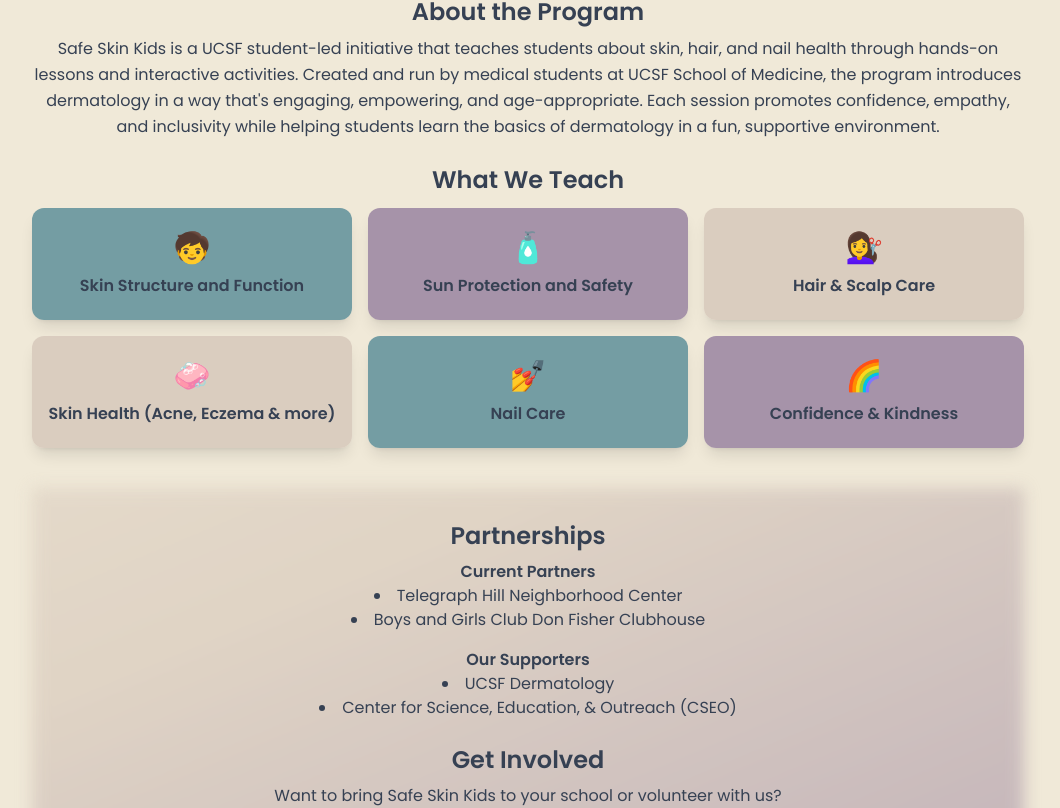
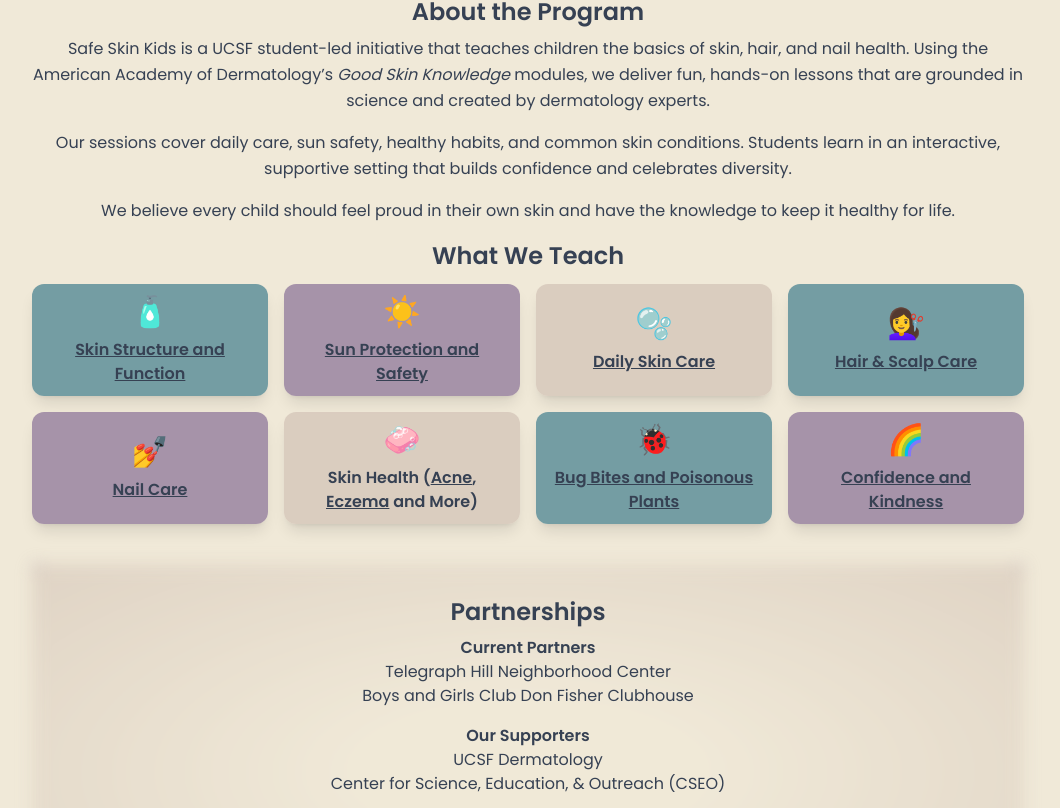
Before and after one commit to VermillionXela/SafeSkinKids, a React (Vite) app: page / in a window 1280 px wide. Shown: the part 732-1540 px from the top of the page, without its empty margins (112-1172 px from the left). Built offline with nearby package versions, Linux system fonts and the light colour scheme.

Commit message:
Changes to Home and Info Parents pictures and text. Added clickable lessons to Home.

```diff
--- a/src/views/HomeView.jsx
+++ b/src/views/HomeView.jsx
@@ -1,29 +1,55 @@
 import { useState } from "react"
-import SSKHome from "../assets/SSK-home.jpg"
+import SSKHospital from "../assets/SSK-hospital.jpg"
 import { Link } from 'react-router-dom'
 
 export const HomeView = () => {
 
     const [isImageLoaded, setIsImageLoaded] = useState(false)
+    const TeachCard = ({ icon, color, title, titleUrl, titleNode, delay = 0 }) => (
+        <div
+            className={`${color} rounded-xl shadow-lg p-4 flex flex-col items-center justify-center text-center gap-2 h-28 transition-transform duration-300 hover:scale-105`}
+            data-aos="fade-up"
+            data-aos-delay={delay}
+        >
+            <div className="text-3xl">{icon}</div>
+
+            {titleNode ? (
+                <div className="font-semibold text-base sm:text-base">
+                    {titleNode}
+                </div>
+            ) : titleUrl ? (
+                <a
+                    href={titleUrl}
+                    target="_blank"
+                    rel="noopener noreferrer"
+                    className="font-semibold text-base sm:text-base underline"
+                >
+                    {title}
+                </a>
+            ) : (
+                <div className="font-semibold text-base sm:text-base">{title}</div>
+            )}
+        </div>
+    )
 
     return (
-        <div className="flex flex-col items-center bg-[#F0E9D8]">
+        <div className="flex flex-col items-center">
             <div className="relative w-full -mt-4">
                 <div
                     className={`absolute inset-0 w-full h-full bg-[#F0E9D8] transition-opacity duration-700
                         ${isImageLoaded ? "opacity-0" : "opacity-100"}`}
                 />
                 <img
-                    src={SSKHome}
-                    alt="Group of kids"
+                    src={SSKHospital}
+                    alt="Photo of UCSF BCH"
                     onLoad={() => setIsImageLoaded(true)}
                     className={`w-full object-cover max-h-[600px] transition-opacity duration-700
                         ${isImageLoaded ? "opacity-100" : "opacity-0"}`}
                 />
-                <div className="absolute top-5 left-8 w-[85%] sm:left-20 sm:w-[75%] md:left-24 md:w-[65%] md:max-w-2xl">
+                <div className="absolute top-5 left-4 w-[85%] sm:left-8 sm:w-[65%] md:left-10 md:w-[60%] md:max-w-2xl">
 
                     <p
-                        className="text-lg sm:text-4xl md:text-5xl mt-3 font-bold leading-tight text-white drop-shadow-[0_1px_2px_rgba(0,0,0,0.15)]"
+                        className="text-lg sm:text-3xl md:text-4xl lg:text-5xl mt-3 font-bold leading-tight text-white drop-shadow-[0_1px_2px_rgba(0,0,0,0.15)]"
                         data-aos="fade-up"
                         data-aos-delay="300"
                         data-aos-duration="1000"
@@ -40,45 +66,117 @@ export const HomeView = () => {
                     data-aos="fade-up"
                     data-aos-duration="400">
                     <h1 className="text-2xl font-semibold mb-2 -mt-4">About the Program</h1>
-                    <p className="text-base  leading-relaxed -mb-4">
-                        Safe Skin Kids is a UCSF student-led initiative that teaches students about skin,
-                        hair, and nail health through hands-on lessons and interactive activities. Created
-                        and run by medical students at UCSF School of Medicine, the program introduces
-                        dermatology in a way that's engaging, empowering, and age-appropriate. Each session
-                        promotes confidence, empathy, and inclusivity while helping students learn the basics
-                        of dermatology in a fun, supportive environment.
-                    </p>
+                    <div className="text-base space-y-4 leading-relaxed -mb-6">
+                        <p>
+                            Safe Skin Kids is a UCSF student-led initiative that teaches children the basics of skin, hair, and nail health. Using the American Academy of Dermatology’s <em>Good Skin Knowledge</em> modules, we deliver fun, hands-on lessons that are grounded in science and created by dermatology experts.
+                        </p>
+                        <p>
+                            Our sessions cover daily care, sun safety, healthy habits, and common skin conditions. Students learn in an interactive, supportive setting that builds confidence and celebrates diversity.
+                        </p>
+                        <p>
+                            We believe every child should feel proud in their own skin and have the knowledge to keep it healthy for life.
+                        </p>
+                    </div>
                 </section>
 
                 <section
                     data-aos="fade-up"
                     data-aos-delay="200"
-                    data-aos-duration="400">
+                    data-aos-duration="400"
+                >
                     <h2 className="text-2xl font-semibold mb-3">What We Teach</h2>
-                    <div className="grid grid-cols-1 sm:grid-cols-2 lg:grid-cols-3 gap-4">
-                        {[
-                            { icon: "🧒", title: "Skin Structure and Function", color: "bg-[#568A97]/80" },
-                            { icon: "🧴", title: "Sun Protection and Safety", color: "bg-[#947D9E]/80" },
-                            { icon: "💇‍♀️", title: "Hair & Scalp Care", color: "bg-[#D5C6B9]/80" },
-                            { icon: "🧼", title: "Skin Health (Acne, Eczema & more)", color: "bg-[#D5C6B9]/80" },
-                            { icon: "💅", title: "Nail Care", color: "bg-[#568A97]/80" },
-                            { icon: "🌈", title: "Confidence & Kindness", color: "bg-[#947D9E]/80" }
-                        ].map((item, idx) => (
-                            <div
-                                key={idx}
-                                className={`${item.color} rounded-xl shadow-lg p-4 flex flex-col items-center justify-center text-center  gap-2 h-28  transition-transform duration-300 hover:scale-[1.02]`}
-                                data-aos="fade-up"
-                                data-aos-delay={idx * 100}
-                            >
-                                <div className="text-3xl">{item.icon}</div>
-                                <div className=" text-gray-700 font-semibold text-base sm:text-base">{item.title}</div>
-                            </div>
-                        ))}
+                    <div className="grid grid-cols-1 sm:grid-cols-2 lg:grid-cols-4 gap-4">
+                        <TeachCard
+                            icon="🧴"
+                            color="bg-[#568A97]/80"
+                            title="Skin Structure and Function"
+                            titleUrl="https://www.aad.org/public/public-health/good-skin-knowledge/lesson-plans/intro-to-skin"
+                            delay={0}
+                        />
+
+                        <TeachCard
+                            icon="☀️"
+                            color="bg-[#947D9E]/80"
+                            title="Sun Protection and Safety"
+                            titleUrl="https://www.aad.org/public/public-health/good-skin-knowledge/lesson-plans/sun-safety"
+                            delay={100}
+                        />
+
+                        <TeachCard
+                            icon="🫧"
+                            color="bg-[#D5C6B9]/80"
+                            title="Daily Skin Care"
+                            titleUrl="https://www.aad.org/public/public-health/good-skin-knowledge/lesson-plans/daily-skin-care"
+                            delay={200}
+                        />
+
+                        <TeachCard
+                            icon="💇‍♀️"
+                            color="bg-[#568A97]/80"
+                            title="Hair & Scalp Care"
+                            titleUrl="https://www.aad.org/public/public-health/good-skin-knowledge/lesson-plans/healthy-hair-and-nails"
+                            delay={300}
+                        />
+
+                        <TeachCard
+                            icon="💅"
+                            color="bg-[#947D9E]/80"
+                            title="Nail Care"
+                            titleUrl="https://www.aad.org/public/public-health/good-skin-knowledge/lesson-plans/healthy-hair-and-nails"
+                            delay={400}
+                        />
+
+                        <TeachCard
+                            icon="🧼"
+                            color="bg-[#D5C6B9]/80"
+                            delay={500}
+                            titleNode={
+                                <span>
+                                    Skin Health (
+                                    <a
+                                        href="https://www.aad.org/public/public-health/good-skin-knowledge/lesson-plans/about-acne"
+                                        target="_blank"
+                                        rel="noopener noreferrer"
+                                        className="underline"
+                                    >
+                                        Acne
+                                    </a>
+                                    {", "}
+                                    <a
+                                        href="https://www.aad.org/public/public-health/good-skin-knowledge/lesson-plans/eczema"
+                                        target="_blank"
+                                        rel="noopener noreferrer"
+                                        className="underline"
+                                    >
+                                        Eczema
+                                    </a>
+                                    {" and More)"}
+                                </span>
+                            }
+                        />
+
+                        <TeachCard
+                            icon="🐞"
+                            color="bg-[#568A97]/80"
+                            title="Bug Bites and Poisonous Plants"
+                            titleUrl="https://www.aad.org/public/public-health/good-skin-knowledge/lesson-plans/bug-bites-poisonous-plants"
+                            delay={600}
+                        />
+
+                        <TeachCard
+                            icon="🌈"
+                            color="bg-[#947D9E]/80"
+                            title="Confidence and Kindness"
+                            titleUrl="https://www.aad.org/public/public-health/good-skin-knowledge/lesson-plans/love-your-skin"
+                            delay={700}
+                        />
                     </div>
                 </section>
 
                 <div className="relative w-full mt-2">
-                    <div className="absolute inset-0 bg-gradient-to-br from-[#F0E9D8] via-[#D5C6B9] to-[#947D9E] animate-gradient opacity-60 pointer-events-none blur-sm" aria-hidden="true" />
+                    <div className="absolute inset-0 bg-[radial-gradient(ellipse_at_center,_#F0E9D8_25%,_#D5C6B9_98%,_#947D9E_100%)]
+                                    opacity-60 blur-sm pointer-events-none"
+                            aria-hidden="true" />
                     <div className="relative z-10 w-full max-w-none mx-auto space-y-10 py-8">
                         <section
                             data-aos="fade-up"
@@ -87,12 +185,12 @@ export const HomeView = () => {
                             className="text-center">
                             <h2 className="text-2xl font-semibold mb-2">Partnerships</h2>
                             <h3 className="font-semibold text-base">Current Partners</h3>
-                            <ul className="list-disc list-inside text-center mb-4">
+                            <ul className="list-none list-inside text-center mb-4">
                                 <li>Telegraph Hill Neighborhood Center</li>
                                 <li>Boys and Girls Club Don Fisher Clubhouse</li>
                             </ul>
                             <h3 className="font-semibold text-base">Our Supporters</h3>
-                            <ul className="list-disc list-inside text-center">
+                            <ul className="list-none list-inside text-center">
                                 <li>UCSF Dermatology</li>
                                 <li>Center for Science, Education, & Outreach (CSEO)</li>
                             </ul>
--- a/src/views/InfoParentsView.jsx
+++ b/src/views/InfoParentsView.jsx
@@ -1,34 +1,34 @@
 import { useState } from "react"
-import SSKKidsLaughing from "../assets/SSK-kidslaughing.jpg"
+import SSKTeam from "../assets/SSK-crew-lighting.jpg"
 
 export const InfoParentsView = () => {
 
     const [isImageLoaded, setIsImageLoaded] = useState(false)
 
     return (
-        <div className="flex flex-col items-center bg-[#F0E9D8] min-h-screen overflow-hidden">
+        <div className="flex flex-col items-center min-h-screen overflow-hidden">
             <div className="relative w-full -mt-4">
                 <div
                     className={`absolute inset-0 w-full h-full bg-[#F0E9D8] transition-opacity duration-700
                         ${isImageLoaded ? 'opacity-0' : 'opacity-100'}`}
                 />
                 <img
-                    src={SSKKidsLaughing}
-                    alt="Group of smiling kids outdoors"
+                    src={SSKTeam}
+                    alt="Group of team leaders"
                     onLoad={() => setIsImageLoaded(true)}
                     className={`w-full object-cover max-h-[600px] transition-opacity duration-700
                         ${isImageLoaded ? 'opacity-100' : 'opacity-0'}`}
                 />
 
-                <div className="absolute top-4 left-8 w-[85%] sm:left-20 sm:w-[75%] md:left-24 md:w-[65%] md:max-w-2xl">
+                <div className="absolute z-10 bottom-8 left-8 w-[100%] sm:left-12 md:bottom-12 md:left-12 lg:left-24 lg:bottom-14">
                     <p
-                        className="text-md sm:text-xl md:text-3xl lg:text-4xl text-white drop-shadow-[0_1px_2px_rgba(0,0,0,0.15)] pt-5 sm:pt-5 md:pt-5"
+                        className="text-md sm:text-md md:text-2xl lg:text-3xl text-white drop-shadow-[0_1px_2px_rgba(0,0,0,0.15)] pt-5 sm:pt-5 md:pt-5"
                         data-aos="fade-up"
                         data-aos-delay="300"
                         data-aos-duration="1000"
                     >
-                        An educational afterschool program on dermatology, diversity,<br />
-                        and self-esteem.
+                        An educational afterschool program on<br />
+                        dermatology taught by UCSF medical students.
                     </p>
                 </div>
                 <div className="absolute bottom-0 left-0 w-full h-8 bg-gradient-to-b from-transparent to-[#F0E9D8] pointer-events-none" />
@@ -41,14 +41,16 @@ export const InfoParentsView = () => {
                     <h1 className="whitespace-nowrap leading-tight text-2xl sm:text-2xl font-semibold mb-4 -mt-4">
                         What is Safe Skin Kids?
                     </h1>
-
                     <p className="leading-relaxed">
-                        Safe Skin Kids is a free, UCSF medical
-                        student-led afterschool program that teaches children ages 8 to 13
-                        about skin, hair, and nail health. Using hands-on activities and
-                        inclusive materials, we help kids feel confident in their appearance,
-                        learn healthy habits, and explore the basics of dermatology in a fun
-                        and age-appropriate way.
+                        Safe Skin Kids is a free afterschool program that teaches children ages 8–13 about skin, hair
+                        and nail health through hands-on lessons from the American Academy of Dermatology’s
+                        <em> Good Skin Knowledge</em> modules. Students build confidence, learn healthy habits and see
+                        the beauty in every tone and texture.
+                    </p>
+                    <p className="leading-relaxed mt-4">
+                        We launched at Telegraph Hill Neighborhood Center and now partner with the Boys &amp; Girls Club
+                        Don Fisher Clubhouse to reach more kids in our community. By celebrating diversity and creating
+                        a space for belonging, we help every child feel proud in their own skin.
                     </p>
                 </section>
 
```
Also changed, not shown: src/assets/SSK-home.jpg (deleted), src/assets/SSK-kidslaughing.jpg (deleted).
